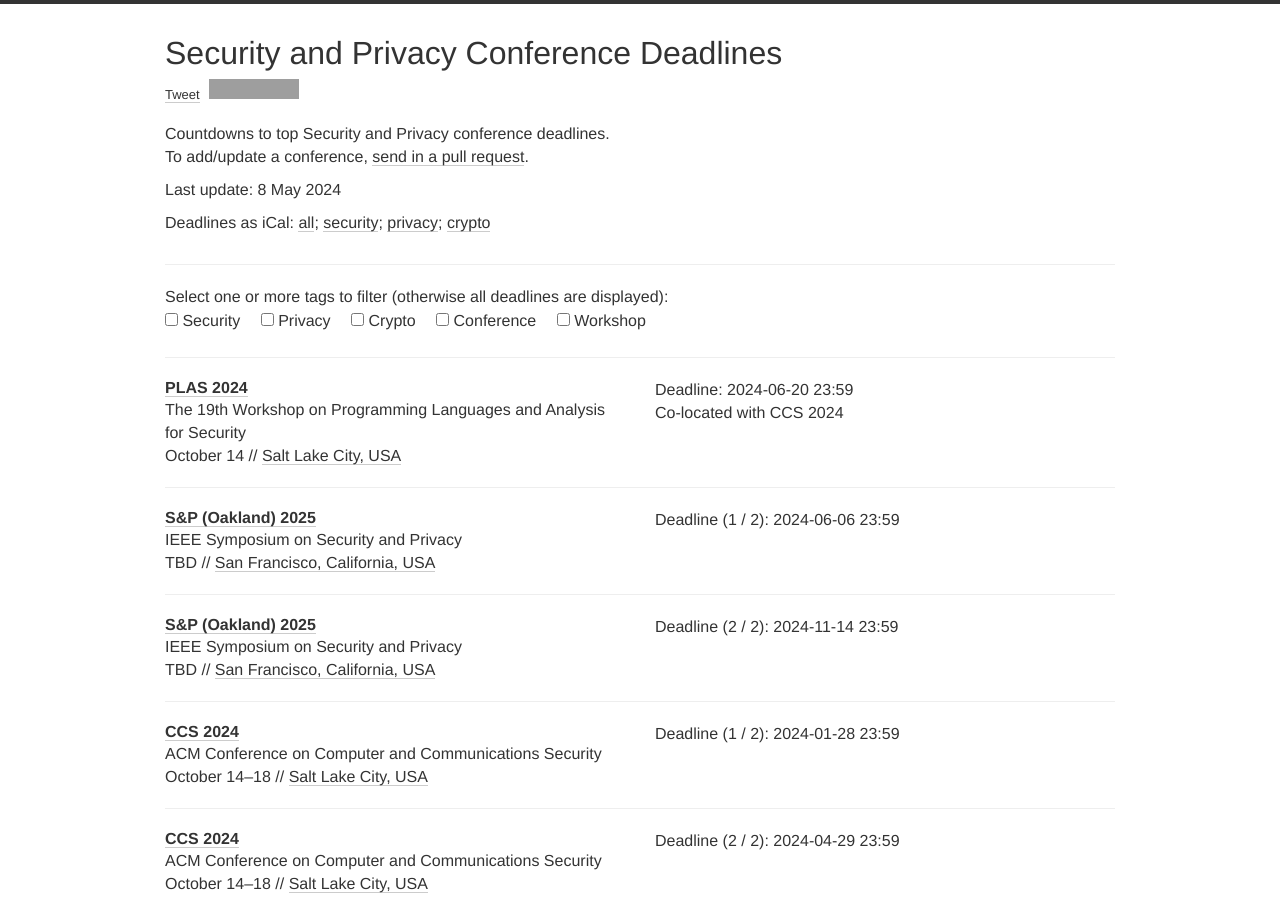
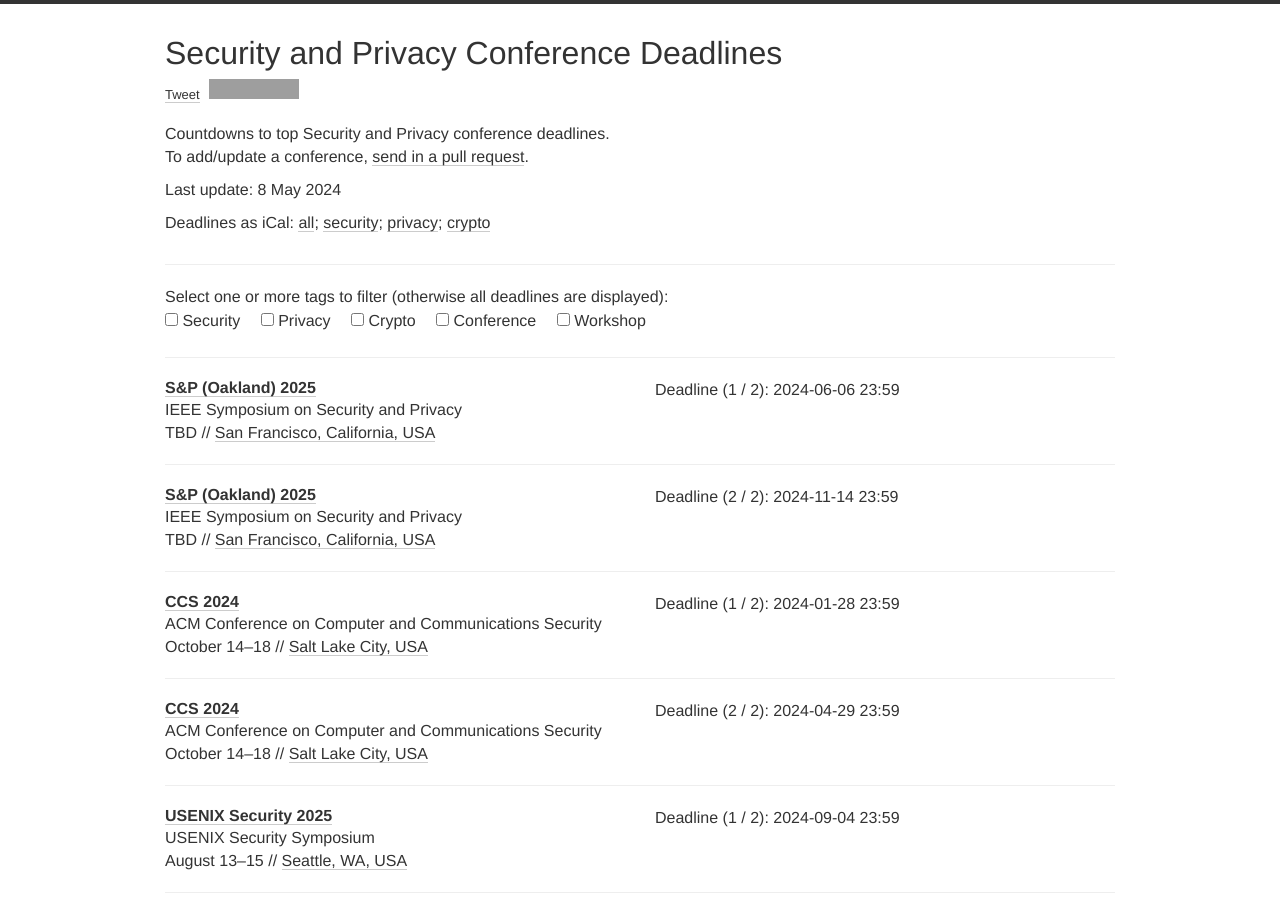
Before and after one commit to sec-deadlines/sec-deadlines.github.io, a Jekyll site: the page built from index.html, in a window 1280 px wide and 900 px high. Built offline with Jekyll 4.4.1, drawn with Linux system fonts in a browser that asks for light colours; nearby versions of some CDN libraries; comment, search, counter and statistics services are not loaded; some of the changed text lies outside the part shown; grey boxes are pictures that could not be loaded.

Commit message:
Minor format update

```diff
--- a/_data/conferences.yml
+++ b/_data/conferences.yml
@@ -1,15 +1,6 @@
 ---
 
 # Security and Privacy
-- name: PLAS
-  year: 2024
-  description: The 19th Workshop on Programming Languages and Analysis for Security
-  comment: Co-located with CCS 2024
-  link: https://plas24.github.io/
-  deadline: ["2024-06-20 23:59"]
-  date: October 14
-  place: Salt Lake City, USA
-  tags: [SEC, PRIV, SHOP]
 
 - name: S&P (Oakland)
   year: 2025
@@ -236,6 +227,16 @@
   date: July 7
   place: Delft, The Netherlands
   tags: [SEC, PRIV, CRYPTO, SHOP]
+
+- name: PLAS
+  year: 2024
+  description: Workshop on Programming Languages and Analysis for Security
+  comment: Co-located with CCS 2024
+  link: https://plas24.github.io/
+  deadline: ["2024-06-20 23:59"]
+  date: October 14
+  place: Salt Lake City, USA
+  tags: [SEC, PRIV, SHOP]
 
 # Crypto
 
```
